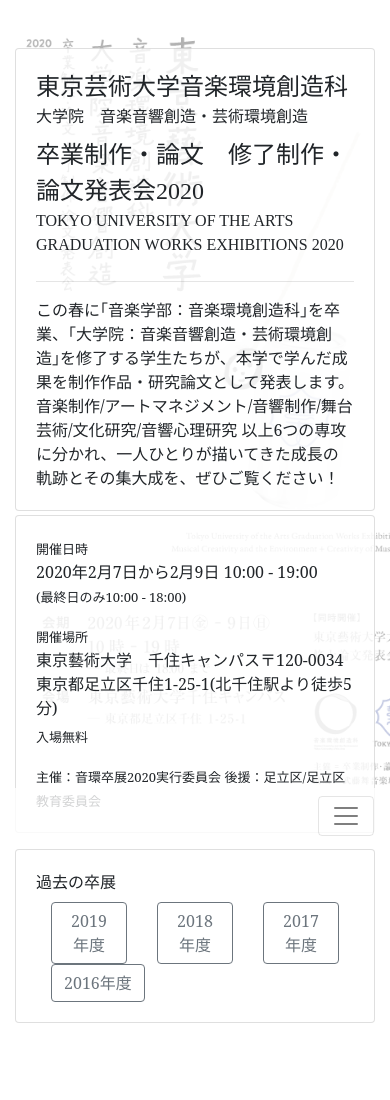
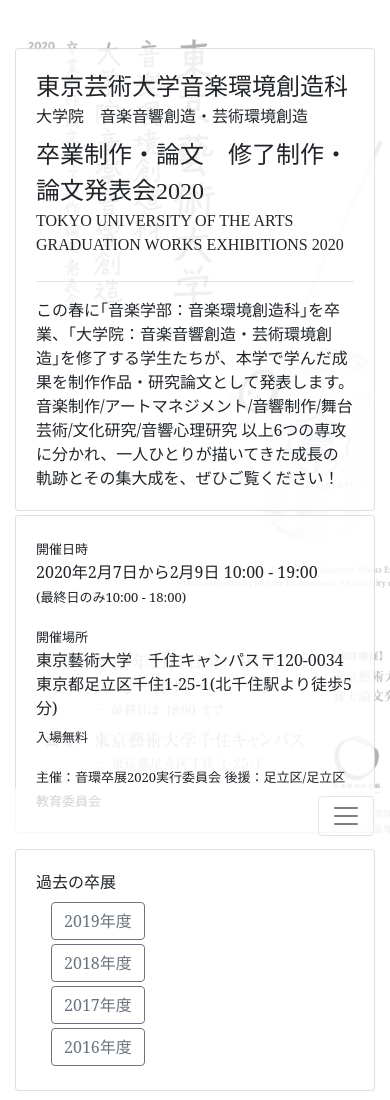
Before and after one commit to Rainekie/Rainekie.github.io, a website: page about.html in a window 390 px wide. Drawn offline with Linux system fonts and the light colour scheme.

Commit message:
Add files via upload

```diff
--- a/about.html
+++ b/about.html
@@ -97,10 +97,10 @@
                       <p class="card-text mb-2">過去の卒展</p>
                       <div class="container">
                           <div class="row">
-                              <div class="col"><a href="http://www.onkansotsuten.com/2019/" class="btn btn-outline-secondary">2019年度</a></div>
-                              <div class="col"><a href="http://www.onkansotsuten.com/2018/" class="btn btn-outline-secondary">2018年度</a></div>
-                              <div class="col"><a href="http://www.onkansotsuten.com/2017/" class="btn btn-outline-secondary">2017年度</a></div>
-                              <div class="col"><a href="http://www.onkansotsuten.com/2016/" class="btn btn-outline-secondary">2016年度</a></div>
+                              <div class="col-sm mb-1"><a href="http://www.onkansotsuten.com/2019/" class="btn btn-outline-secondary">2019年度</a></div>
+                              <div class="col-sm mb-1"><a href="http://www.onkansotsuten.com/2018/" class="btn btn-outline-secondary">2018年度</a></div>
+                              <div class="col-sm mb-1"><a href="http://www.onkansotsuten.com/2017/" class="btn btn-outline-secondary">2017年度</a></div>
+                              <div class="col-sm mb-1"><a href="http://www.onkansotsuten.com/2016/" class="btn btn-outline-secondary">2016年度</a></div>
                           </div>
                       </div>
                   </div>
```
